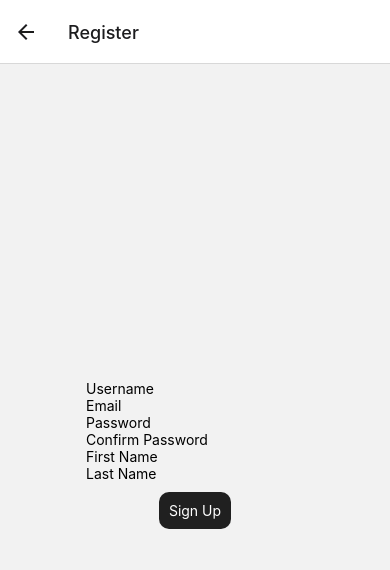
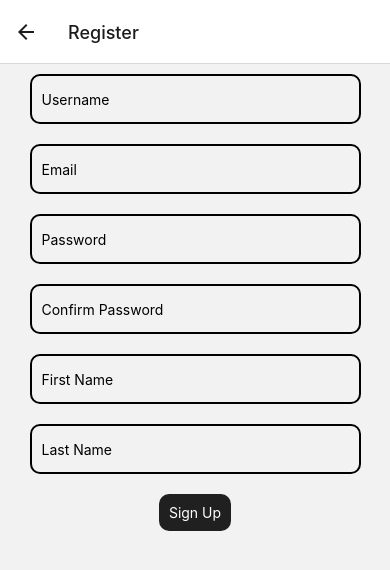
Before and after one commit to Peterhyh/uncut-social, a React Native app: screen /Register in a window 390 px wide. Shown: the top 570 px of the page. Built offline with nearby package versions, Linux system fonts and the light colour scheme.

Commit message:
register screen update

```diff
--- a/screens/RegisterScreen.js
+++ b/screens/RegisterScreen.js
@@ -1,10 +1,13 @@
-import { View, TextInput, Text, StyleSheet, TouchableOpacity } from 'react-native';
-import { useState } from 'react';
+import { View, TextInput, Text, StyleSheet, TouchableOpacity, ScrollView } from 'react-native';
+import { useState, useRef } from 'react';
 import { FIREBASE_AUTH } from '../App';
 import { createUserWithEmailAndPassword } from 'firebase/auth';
 
+const RegisterScreen = () => {
 
-const RegisterScreen = () => {
+    const input1 = useRef(null);
+    const input2 = useRef(null);
+
     const [username, setUsername] = useState('');
     const [password, setPassword] = useState('');
     const [confirmPassword, setConfirmPassword] = useState('');
@@ -12,13 +15,33 @@ const RegisterScreen = () => {
     const [lastName, setLastName] = useState('');
     const [email, setEmail] = useState('');
 
+
     const auth = FIREBASE_AUTH;
+
+    const handleClearForm = () => {
+        setUsername('');
+        setPassword('');
+        setConfirmPassword('');
+        setFirstName('');
+        setLastName('');
+        setEmail('');
+    };
+
+    const handleReturnKeyPress = (currentInput) => {
+        if (currentInput === input1) {
+            input2.current.focus();
+        }
+    };
 
     const handleSignUp = async () => {
         try {
-            const response = await createUserWithEmailAndPassword(auth, email, password);
+            await createUserWithEmailAndPassword(auth, email, password)
+                .then((response) => {
                     console.log(response);
+                    handleClearForm();
                     alert('Success!');
+                })
+                .catch(err => alert(err));
         } catch (error) {
             console.log(error);
             alert('Error!');
@@ -26,48 +49,75 @@ const RegisterScreen = () => {
     };
 
     return (
+
+        <ScrollView>
             <View style={styles.container}>
+                <View style={styles.inputContainer}>
+
                     <TextInput
+                        ref={input1}
+                        returnKeyType='next'
+                        onSubmitEditing={() => handleReturnKeyPress(input1)}
+                        keyboardAppearance='dark'
+                        autoCapitalize='none'
+                        style={styles.input}
                         placeholder='Username'
                         value={username}
                         onChangeText={setUsername}
                     />
                     <TextInput
+                        ref={input2}
+                        keyboardAppearance='dark'
+                        autoCapitalize='none'
+                        style={styles.input}
                         placeholder='Email'
                         value={email}
                         onChangeText={setEmail}
                     />
                     <TextInput
+                        keyboardAppearance='dark'
+                        style={styles.input}
                         placeholder='Password'
                         secureTextEntry={true}
                         value={password}
                         onChangeText={setPassword}
                     />
                     <TextInput
+                        keyboardAppearance='dark'
+                        style={styles.input}
                         placeholder='Confirm Password'
                         secureTextEntry={true}
                         value={confirmPassword}
                         onChangeText={setConfirmPassword}
                     />
                     <TextInput
+                        keyboardAppearance='dark'
+                        style={styles.input}
                         placeholder='First Name'
                         value={firstName}
                         onChangeText={setFirstName}
                     />
                     <TextInput
+                        keyboardAppearance='dark'
+                        style={styles.input}
                         placeholder='Last Name'
                         value={lastName}
                         onChangeText={setLastName}
                     />
 
+                </View>
+
+                <View>
                     <TouchableOpacity
+                        style={styles.button}
                         onPress={handleSignUp}
-                style={styles.button}
                     >
                         <Text style={styles.buttonText}>Sign Up</Text>
                     </TouchableOpacity>
+                </View>
+            </View >
+        </ScrollView>
 
-        </View>
     );
 };
 
@@ -86,7 +136,17 @@ const styles = StyleSheet.create({
     },
     buttonText: {
         color: '#fff',
-    }
+    },
+    inputContainer: {
+        width: '90%',
+    },
+    input: {
+        borderWidth: 2,
+        borderRadius: 10,
+        margin: 10,
+        height: 50,
+        padding: 10,
+    },
 });
 
 export default RegisterScreen;
```
Also changed, not shown: screens/LoginScreen.js (added, +11 -0 lines). Lines whose indentation alone changed are shown as unchanged.
